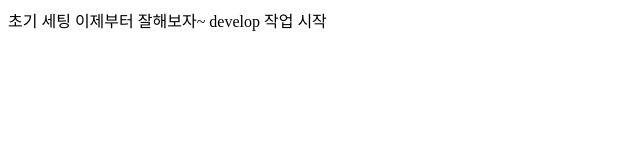
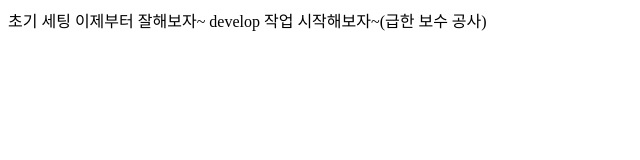
Before and after one commit to winjun1128/webproject, a plain HTML site: page index.html in a window 1280 px wide. Shown: the whole page, without its empty margins (0-640 px from the left). Drawn offline with Linux system fonts and the light colour scheme.

Commit message:
급한 보수

```diff
--- a/index.html
+++ b/index.html
@@ -7,6 +7,6 @@
 </head>
 <body>
     초기 세팅 이제부터 잘해보자~
-    develop 작업 시작
+    develop 작업 시작해보자~(급한 보수 공사)
 </body>
 </html>
```
